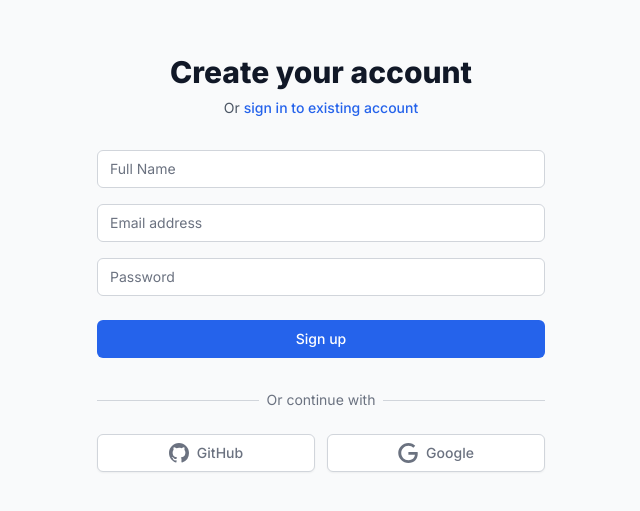
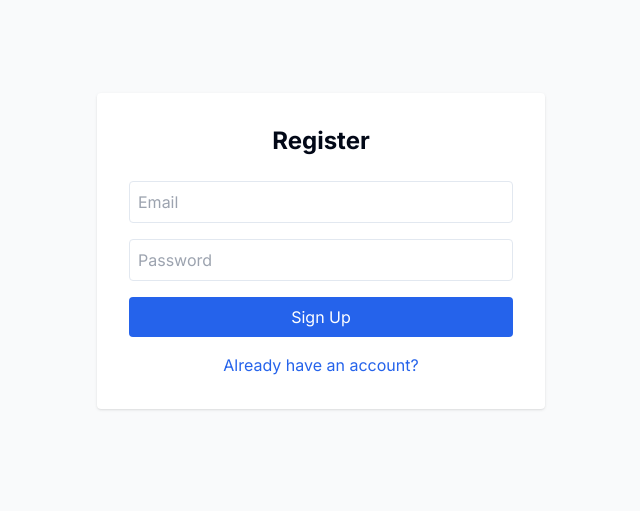
Before and after one commit to sbyiadom/Stratavax-Learning-Management-System, a Next.js app: page /register in a window 1280 px wide. Shown: the part 149-660 px from the top of the page, without its empty margins (319-959 px from the left). Built offline with nearby package versions, Linux system fonts and the light colour scheme.

Commit message:
Update page.tsx

```diff
--- a/app/register/page.tsx
+++ b/app/register/page.tsx
@@ -1,201 +1,61 @@
 'use client'
 
-import { useState, useEffect } from 'react'
-import { useRouter } from 'next/navigation'
-import Link from 'next/link'
-import { useSupabase } from '@/app/providers'
+import { useState } from 'react'
+import { createClient } from '@/lib/supabase'
 
 export default function RegisterPage() {
-  const { supabase, user } = useSupabase()
-  const router = useRouter()
-
   const [email, setEmail] = useState('')
   const [password, setPassword] = useState('')
-  const [fullName, setFullName] = useState('')
-  const [loading, setLoading] = useState(false)
-  const [error, setError] = useState<string | null>(null)
+  const [error, setError] = useState('')
+  const supabase = createClient()
 
-  // Redirect if already logged in
-  useEffect(() => {
-    if (user) {
-      router.push('/dashboard')
-    }
-  }, [user, router])
-
-  const handleEmailSignUp = async (e: React.FormEvent) => {
+  const handleRegister = async (e: React.FormEvent) => {
     e.preventDefault()
-    setLoading(true)
-    setError(null)
 
     const { error } = await supabase.auth.signUp({
       email,
       password,
-      options: {
-        emailRedirectTo: `${window.location.origin}/auth/callback`,
-        data: {
-          full_name: fullName,
-        }
-      },
     })
 
     if (error) {
       setError(error.message)
-      setLoading(false)
-    }
-    // No redirect needed - useEffect will handle it if session is created
-  }
-
-  const handleGitHubSignUp = async () => {
-    setLoading(true)
-    const { error } = await supabase.auth.signInWithOAuth({
-      provider: 'github',
-      options: {
-        redirectTo: `${window.location.origin}/auth/callback`,
-      },
-    })
-    if (error) {
-      setError(error.message)
-      setLoading(false)
-    }
-  }
-
-  const handleGoogleSignUp = async () => {
-    setLoading(true)
-    const { error } = await supabase.auth.signInWithOAuth({
-      provider: 'google',
-      options: {
-        redirectTo: `${window.location.origin}/auth/callback`,
-      },
-    })
-    if (error) {
-      setError(error.message)
-      setLoading(false)
+    } else {
+      window.location.href = '/dashboard'
     }
   }
 
   return (
-    <div className="min-h-screen flex items-center justify-center bg-gray-50 py-12 px-4 sm:px-6 lg:px-8">
-      <div className="max-w-md w-full space-y-8">
-        <div>
-          <h2 className="mt-6 text-center text-3xl font-extrabold text-gray-900">
-            Create your account
-          </h2>
-          <p className="mt-2 text-center text-sm text-gray-600">
-            Or{' '}
-            <Link href="/login" className="font-medium text-blue-600 hover:text-blue-500">
-              sign in to existing account
-            </Link>
-          </p>
-        </div>
-
-        {error && (
-          <div className="rounded-md bg-red-50 p-4">
-            <div className="text-sm text-red-700">{error}</div>
-          </div>
-        )}
-
-        <form className="mt-8 space-y-6" onSubmit={handleEmailSignUp}>
-          <div className="space-y-4">
-            <div>
-              <label htmlFor="full-name" className="sr-only">
-                Full Name
-              </label>
+    <div className="min-h-screen flex items-center justify-center bg-gray-50">
+      <div className="max-w-md w-full p-8 bg-white rounded shadow">
+        <h1 className="text-2xl font-bold mb-6 text-center">Register</h1>
+        {error && <p className="text-red-600 mb-4 text-center">{error}</p>}
+        <form onSubmit={handleRegister}>
           <input
-                id="full-name"
-                name="fullName"
-                type="text"
-                required
-                value={fullName}
-                onChange={(e) => setFullName(e.target.value)}
-                className="appearance-none relative block w-full px-3 py-2 border border-gray-300 placeholder-gray-500 text-gray-900 rounded-md focus:outline-none focus:ring-blue-500 focus:border-blue-500 focus:z-10 sm:text-sm"
-                placeholder="Full Name"
-              />
-            </div>
-            <div>
-              <label htmlFor="email" className="sr-only">
-                Email address
-              </label>
-              <input
-                id="email"
-                name="email"
             type="email"
-                autoComplete="email"
-                required
+            placeholder="Email"
             value={email}
             onChange={(e) => setEmail(e.target.value)}
-                className="appearance-none relative block w-full px-3 py-2 border border-gray-300 placeholder-gray-500 text-gray-900 rounded-md focus:outline-none focus:ring-blue-500 focus:border-blue-500 focus:z-10 sm:text-sm"
-                placeholder="Email address"
+            className="w-full p-2 border rounded mb-4"
+            required
           />
-            </div>
-            <div>
-              <label htmlFor="password" className="sr-only">
-                Password
-              </label>
           <input
-                id="password"
-                name="password"
             type="password"
-                autoComplete="new-password"
-                required
+            placeholder="Password"
             value={password}
             onChange={(e) => setPassword(e.target.value)}
-                className="appearance-none relative block w-full px-3 py-2 border border-gray-300 placeholder-gray-500 text-gray-900 rounded-md focus:outline-none focus:ring-blue-500 focus:border-blue-500 focus:z-10 sm:text-sm"
-                placeholder="Password"
+            className="w-full p-2 border rounded mb-4"
+            required
           />
-            </div>
-          </div>
-
-          <div>
           <button
             type="submit"
-              disabled={loading}
-              className="group relative w-full flex justify-center py-2 px-4 border border-transparent text-sm font-medium rounded-md text-white bg-blue-600 hover:bg-blue-700 focus:outline-none focus:ring-2 focus:ring-offset-2 focus:ring-blue-500 disabled:bg-blue-300"
+            className="w-full py-2 bg-blue-600 text-white rounded hover:bg-blue-700"
           >
-              {loading ? 'Creating account...' : 'Sign up'}
+            Sign Up
           </button>
-          </div>
         </form>
-
-        <div className="mt-6">
-          <div className="relative">
-            <div className="absolute inset-0 flex items-center">
-              <div className="w-full border-t border-gray-300" />
-            </div>
-            <div className="relative flex justify-center text-sm">
-              <span className="px-2 bg-gray-50 text-gray-500">Or continue with</span>
-            </div>
-          </div>
-
-          <div className="mt-6 grid grid-cols-2 gap-3">
-            <button
-              onClick={handleGitHubSignUp}
-              disabled={loading}
-              className="w-full inline-flex justify-center py-2 px-4 border border-gray-300 rounded-md shadow-sm bg-white text-sm font-medium text-gray-500 hover:bg-gray-50"
-            >
-              <svg className="w-5 h-5" fill="currentColor" viewBox="0 0 20 20">
-                <path
-                  fillRule="evenodd"
-                  d="M10 0C4.477 0 0 4.484 0 10.017c0 4.425 2.865 8.18 6.839 9.504.5.092.682-.217.682-.483 0-.237-.008-.868-.013-1.703-2.782.605-3.369-1.343-3.369-1.343-.454-1.158-1.11-1.466-1.11-1.466-.908-.62.069-.608.069-.608 1.003.07 1.531 1.032 1.531 1.032.892 1.53 2.341 1.088 2.91.832.092-.647.35-1.088.636-1.338-2.22-.253-4.555-1.113-4.555-4.951 0-1.093.39-1.988 1.029-2.688-.103-.253-.446-1.272.098-2.65 0 0 .84-.27 2.75 1.026A9.564 9.564 0 0110 4.844c.85.004 1.705.115 2.504.337 1.909-1.296 2.747-1.027 2.747-1.027.546 1.379.203 2.398.1 2.651.64.7 1.028 1.595 1.028 2.688 0 3.848-2.339 4.695-4.566 4.942.359.31.678.921.678 1.856 0 1.338-.012 2.419-.012 2.747 0 .268.18.58.688.482A10.019 10.019 0 0020 10.017C20 4.484 15.522 0 10 0z"
-                  clipRule="evenodd"
-                />
-              </svg>
-              <span className="ml-2">GitHub</span>
-            </button>
-
-            <button
-              onClick={handleGoogleSignUp}
-              disabled={loading}
-              className="w-full inline-flex justify-center py-2 px-4 border border-gray-300 rounded-md shadow-sm bg-white text-sm font-medium text-gray-500 hover:bg-gray-50"
-            >
-              <svg className="w-5 h-5" fill="currentColor" viewBox="0 0 24 24">
-                <path
-                  d="M12.48 10.92v3.28h7.84c-.24 1.84-.853 3.187-1.787 4.133-1.147 1.147-2.933 2.4-6.053 2.4-4.827 0-8.6-3.893-8.6-8.72s3.773-8.72 8.6-8.72c2.6 0 4.507 1.027 5.907 2.347l2.307-2.307C18.747 1.44 16.133 0 12.48 0 5.867 0 .307 5.387.307 12s5.56 12 12.173 12c3.573 0 6.267-1.173 8.373-3.36 2.16-2.16 2.84-5.213 2.84-7.667 0-.76-.053-1.467-.173-2.053H12.48z"
-                />
-              </svg>
-              <span className="ml-2">Google</span>
-            </button>
-          </div>
-        </div>
+        <p className="mt-4 text-center">
+          <a href="/login" className="text-blue-600">Already have an account?</a>
+        </p>
       </div>
     </div>
   )
```
Lines whose indentation alone changed are shown as unchanged.
